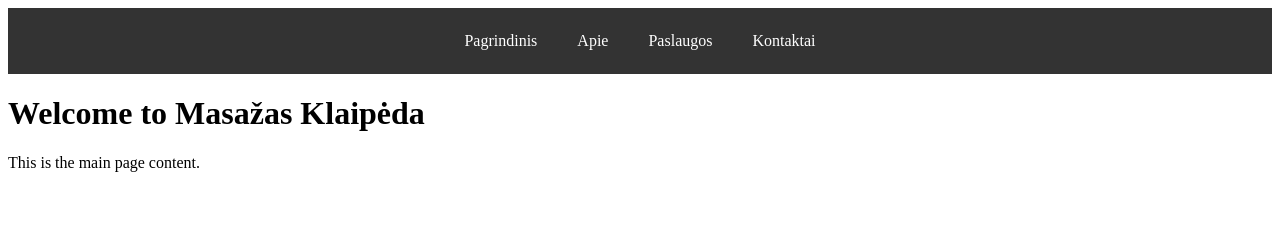
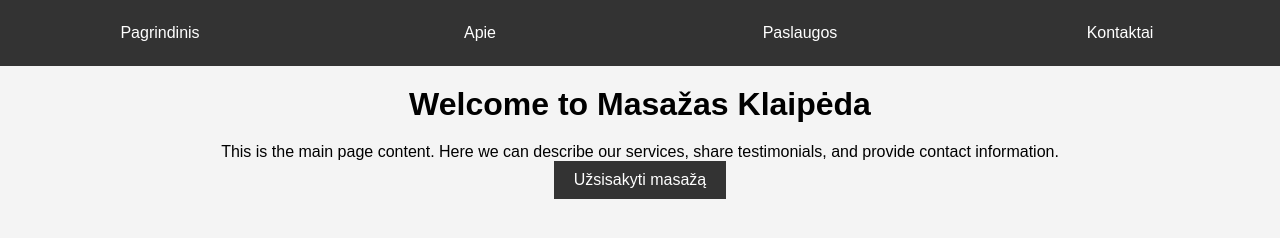
Before and after one commit to ModernTherapy/mas, a plain HTML site: page index.html in a window 1280 px wide. Drawn offline with Linux system fonts and the light colour scheme.

Commit message:
Update index.html

```diff
--- a/index.html
+++ b/index.html
@@ -5,24 +5,103 @@
     <meta name="viewport" content="width=device-width, initial-scale=1.0">
     <meta name="description" content="Masažas Klaipėda - profesionalūs, atpalaiduojantys ir sportiniai masažai">
     <title>Masažas Klaipėda</title>
+
+    <style>
+        /* Reset some default styles */
+        * {
+            margin: 0;
+            padding: 0;
+            box-sizing: border-box;
+        }
+
+        body {
+            font-family: Arial, sans-serif;
+            background-color: #f4f4f4;
+        }
+
+        /* Menu Styles */
+        .menu {
+            background-color: #333;
+            overflow: hidden;
+            display: flex;
+            justify-content: center;
+            padding: 10px 0;
+            flex-wrap: wrap;
+        }
+
+        .menu a {
+            color: white;
+            padding: 14px 20px;
+            text-decoration: none;
+            text-align: center;
+            flex: 1;
+        }
+
+        .menu a:hover {
+            background-color: #575757;
+        }
+
+        /* Responsive Design for Smaller Screens */
+        @media (max-width: 768px) {
+            .menu {
+                flex-direction: column;
+            }
+            .menu a {
+                width: 100%;
+                text-align: left;
+                padding: 12px 20px;
+                border-top: 1px solid #444;
+            }
+        }
+
+        /* Content Section */
+        .content {
+            padding: 20px;
+            text-align: center;
+        }
+
+        .content h1 {
+            margin-bottom: 20px;
+        }
+
+        /* Button Styles */
+        button {
+            padding: 10px 20px;
+            background-color: #333;
+            color: white;
+            border: none;
+            cursor: pointer;
+            font-size: 16px;
+        }
+
+        button:hover {
+            background-color: #575757;
+        }
+    </style>
+
 </head>
 <body>
 
-    <!-- The menu will be dynamically loaded here -->
-    <div id="menu-container"></div>
+    <!-- The menu section -->
+    <div class="menu">
+        <a href="index.html">Pagrindinis</a>
+        <a href="about.html">Apie</a>
+        <a href="services.html">Paslaugos</a>
+        <a href="contact.html">Kontaktai</a>
+    </div>
 
+    <!-- Main Content Section -->
     <div class="content">
         <h1>Welcome to Masažas Klaipėda</h1>
-        <p>This is the main page content.</p>
+        <p>This is the main page content. Here we can describe our services, share testimonials, and provide contact information.</p>
+
+        <button onclick="window.location.href='https://judesio.lt'">Užsisakyti masažą</button>
     </div>
 
-    <!-- Load the menu with external content -->
+    <!-- Additional JS code (if any) -->
     <script>
-        document.addEventListener("DOMContentLoaded", function () {
-            fetch("menu.html")
-                .then(response => response.text())  // Load the menu as text
-                .then(data => document.getElementById("menu-container").innerHTML = data); // Insert it into the div
-        });
+        // Example of additional JS functionality, if needed
+        console.log("Page loaded successfully!");
     </script>
 
 </body>
```
